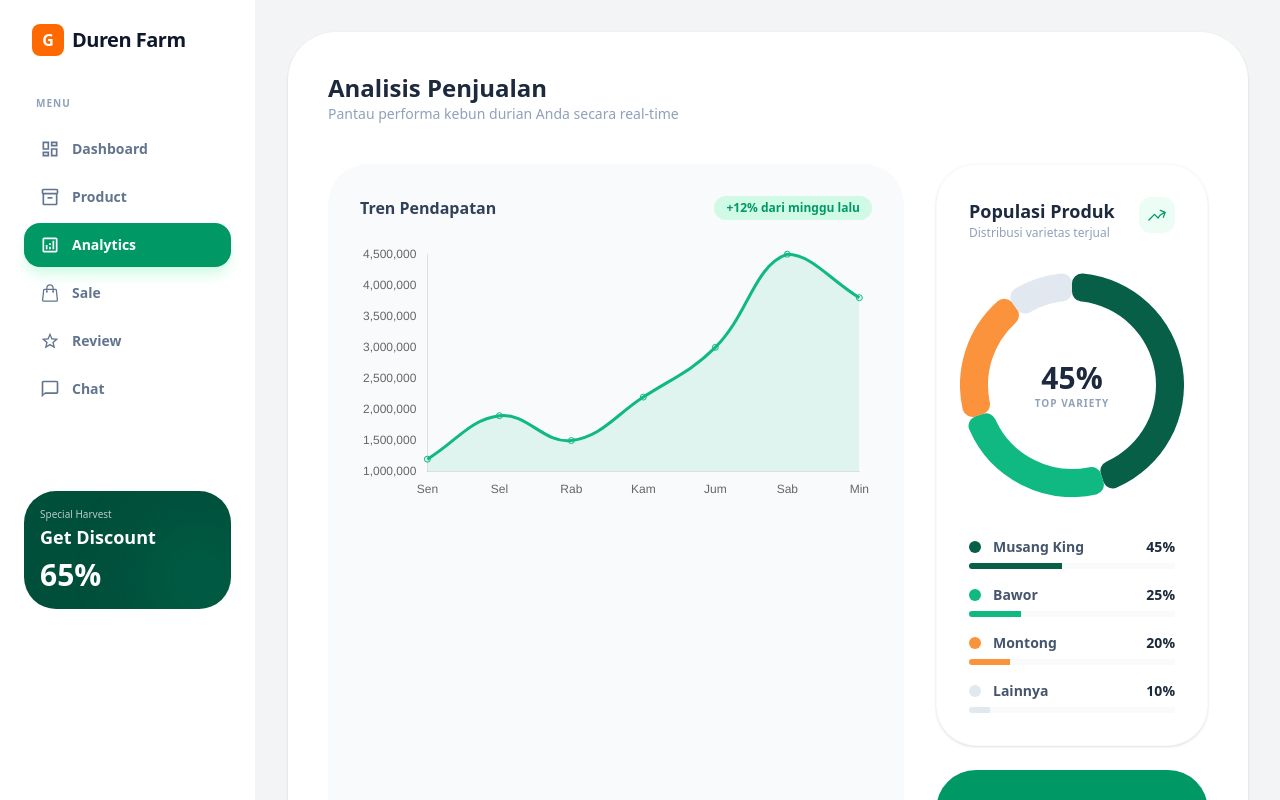
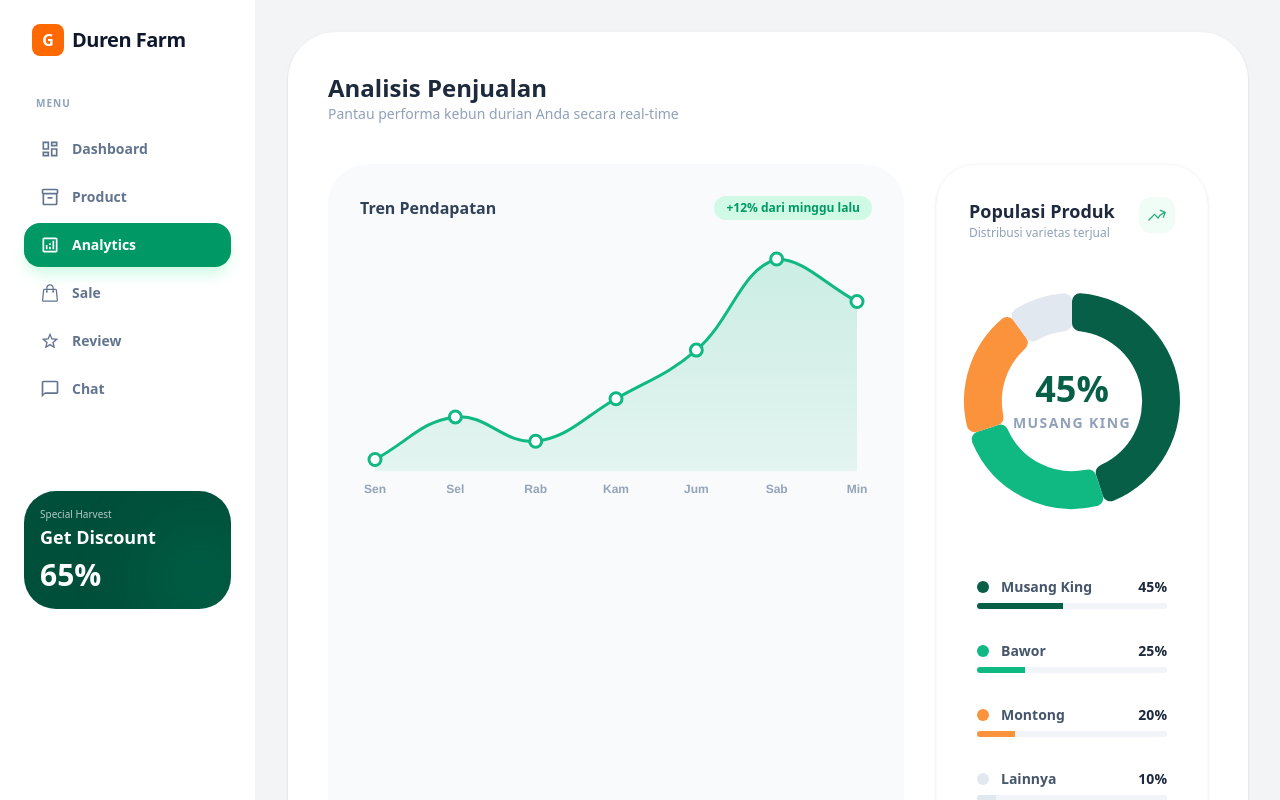
Before and after one commit to agrz4/duren-farm, a React (Vite) app: page /analytics in a window 1280 px wide. Shown: the top 800 px of the page. Built offline with nearby package versions, Linux system fonts and the light colour scheme.

Commit message:
feat(ui): make the chart more dynamic dan responsive

```diff
--- a/src/pages/AnalyticsPage.tsx
+++ b/src/pages/AnalyticsPage.tsx
@@ -28,43 +28,54 @@ ChartJS.register(
 );
 
 const PopulationCard = () => {
+    const [activeData, setActiveData] = React.useState({
+        value: 45,
+        label: 'Musang King',
+        color: '#065f46'
+    });
+
     const donutData = {
         labels: ['Musang King', 'Bawor', 'Montong', 'Lainnya'],
         datasets: [
             {
                 data: [45, 25, 20, 10],
                 backgroundColor: ['#065f46', '#10b981', '#fb923c', '#e2e8f0'],
-                hoverOffset: 20, // Memberikan efek renggang saat hover
+                hoverOffset: 25,
                 borderWidth: 0,
-                borderRadius: 10, // Membuat ujung potongan donat membulat
+                borderRadius: 8,
+                hoverBorderWidth: 5,
+                hoverBorderColor: '#ffffff',
             },
         ],
     };
 
     const donutOptions = {
-        cutout: '75%', // Membuat lubang tengah lebih besar untuk kesan modern
+        cutout: '65%',
+        animation: {
+            animateScale: true,
+            animateRotate: true,
+            duration: 1500,
+            easing: 'easeOutQuart' as const,
+        },
+        layout: { padding: 20 },
+        onHover: (_: any, elements: any) => {
+            if (elements && elements.length > 0) {
+                const index = elements[0].index;
+                const value = donutData.datasets[0].data[index];
+                const label = donutData.labels[index];
+                const color = donutData.datasets[0].backgroundColor[index];
+                setActiveData({ value, label, color });
+            } else {
+                setActiveData({
+                    value: 45,
+                    label: 'Musang King',
+                    color: '#065f46'
+                });
+            }
+        },
         plugins: {
             legend: { display: false },
-            tooltip: {
-                backgroundColor: '#ffffff',
-                titleColor: '#1e293b',
-                bodyColor: '#64748b',
-                borderColor: '#e2e8f0',
-                borderWidth: 1,
-                padding: 12,
-                cornerRadius: 12,
-                titleFont: { size: 14, weight: 'bold' as const },
-                boxPadding: 4,
-                callbacks: {
-                    labelColor: function (context: any) {
-                        return {
-                            borderColor: 'transparent',
-                            backgroundColor: context.dataset.backgroundColor[context.dataIndex],
-                            borderRadius: 2
-                        }
-                    }
-                }
-            }
+            tooltip: { enabled: false }
         }
     };
 
@@ -76,39 +87,46 @@ const PopulationCard = () => {
     ];
 
     return (
-        <div className="bg-white p-8 rounded-[2.5rem] border border-slate-50 shadow-sm">
+        <div className="bg-white p-8 rounded-[2.5rem] border border-slate-50 shadow-sm transition-all duration-500 hover:shadow-lg">
             <div className="flex justify-between items-start mb-8">
                 <div>
                     <h3 className="text-lg font-bold text-slate-800">Populasi Produk</h3>
                     <p className="text-xs text-slate-400">Distribusi varietas terjual</p>
                 </div>
-                <div className="p-2 bg-emerald-50 text-emerald-600 rounded-xl">
+                <div className="p-2 bg-emerald-50 text-emerald-600 rounded-xl animate-pulse">
                     <HiOutlineArrowTrendingUp size={20} />
                 </div>
             </div>
 
             <div className="relative flex justify-center mb-10">
-                <div className="w-56 h-56">
+                <div className="w-64 h-64 transition-transform duration-500 hover:scale-105">
                     <Doughnut data={donutData} options={donutOptions} />
                 </div>
                 {/* Angka di tengah donat */}
-                <div className="absolute inset-0 flex flex-col items-center justify-center pointer-events-none">
-                    <span className="text-3xl font-black text-slate-800">45%</span>
-                    <span className="text-[10px] font-bold text-slate-400 uppercase tracking-widest">Top Variety</span>
+                <div className="absolute inset-0 flex flex-col items-center justify-center pointer-events-none transition-all duration-300">
+                    <span
+                        className="text-4xl font-black transition-colors duration-300"
+                        style={{ color: activeData.color }}
+                    >
+                        {activeData.value}%
+                    </span>
+                    <span className="text-sm font-bold text-slate-400 uppercase tracking-widest mt-1">
+                        {activeData.label}
+                    </span>
                 </div>
             </div>
 
             <div className="space-y-4">
                 {categories.map((cat, i) => (
-                    <div key={i} className="group cursor-default">
+                    <div key={i} className="group cursor-default hover:bg-slate-50 p-2 rounded-xl transition-colors duration-300">
                         <div className="flex justify-between items-center mb-1.5">
                             <div className="flex items-center gap-3">
-                                <div className={`w-3 h-3 rounded-full ${cat.color} ring-4 ring-transparent group-hover:ring-slate-100 transition-all`} />
-                                <span className="text-sm font-semibold text-slate-600">{cat.name}</span>
+                                <div className={`w-3 h-3 rounded-full ${cat.color} ring-4 ring-transparent group-hover:ring-emerald-100 transition-all duration-300`} />
+                                <span className="text-sm font-semibold text-slate-600 group-hover:text-slate-900 transition-colors">{cat.name}</span>
                             </div>
                             <span className="text-sm font-black text-slate-800">{cat.value}%</span>
                         </div>
-                        <div className="w-full bg-slate-50 h-1.5 rounded-full overflow-hidden">
+                        <div className="w-full bg-slate-100 h-1.5 rounded-full overflow-hidden">
                             <div
                                 className={`h-full ${cat.color} transition-all duration-1000 ease-out`}
                                 style={{ width: `${cat.value}%` }}
@@ -123,16 +141,31 @@ const PopulationCard = () => {
 
 const AnalyticsPage: React.FC = () => {
     // Data untuk Grafik Penjualan (Line Chart)
+    // Data untuk Grafik Penjualan (Line Chart)
     const salesData = {
         labels: ['Sen', 'Sel', 'Rab', 'Kam', 'Jum', 'Sab', 'Min'],
         datasets: [
             {
-                label: 'Penjualan Mingguan (Rp)',
+                label: 'Penjualan',
                 data: [1200000, 1900000, 1500000, 2200000, 3000000, 4500000, 3800000],
-                borderColor: '#10b981', // Emerald 500
-                backgroundColor: 'rgba(16, 185, 129, 0.1)',
+                borderColor: '#10b981',
+                backgroundColor: (context: any) => {
+                    const ctx = context.chart.ctx;
+                    const gradient = ctx.createLinearGradient(0, 0, 0, 400);
+                    gradient.addColorStop(0, 'rgba(16, 185, 129, 0.2)');
+                    gradient.addColorStop(1, 'rgba(16, 185, 129, 0)');
+                    return gradient;
+                },
                 fill: true,
-                tension: 0.4, // Membuat garis melengkung halus
+                tension: 0.4,
+                pointBackgroundColor: '#ffffff',
+                pointBorderColor: '#10b981',
+                pointBorderWidth: 3,
+                pointRadius: 6,
+                pointHoverRadius: 12,
+                pointHoverBorderWidth: 4,
+                pointHoverBackgroundColor: '#10b981',
+                pointHoverBorderColor: '#ffffff',
             },
         ],
     };
@@ -144,11 +177,43 @@ const AnalyticsPage: React.FC = () => {
         responsive: true,
         plugins: {
             legend: { display: false },
+            tooltip: {
+                backgroundColor: '#ffffff',
+                titleColor: '#000000',
+                bodyColor: '#64748b',
+                borderColor: '#e2e8f0',
+                borderWidth: 1,
+                padding: 14,
+                displayColors: false,
+                titleFont: { size: 14, weight: 'bold' as const },
+                bodyFont: { size: 14, weight: 'bold' as const },
+                callbacks: {
+                    label: (context: any) => `Rp ${context.raw.toLocaleString('id-ID')}`
+                }
+            }
+        },
+        interaction: {
+            mode: 'index' as const,
+            intersect: false,
         },
         scales: {
-            y: { grid: { display: false } },
-            x: { grid: { display: false } },
+            y: {
+                grid: { display: false },
+                ticks: { display: false },
+                border: { display: false }
+            },
+            x: {
+                grid: { display: false },
+                ticks: { color: '#94a3b8', font: { weight: 'bold' as const } },
+                border: { display: false }
+            },
         },
+        animations: {
+            y: {
+                duration: 2000,
+                easing: 'easeOutQuart' as const
+            }
+        }
     };
 
     return (
```
